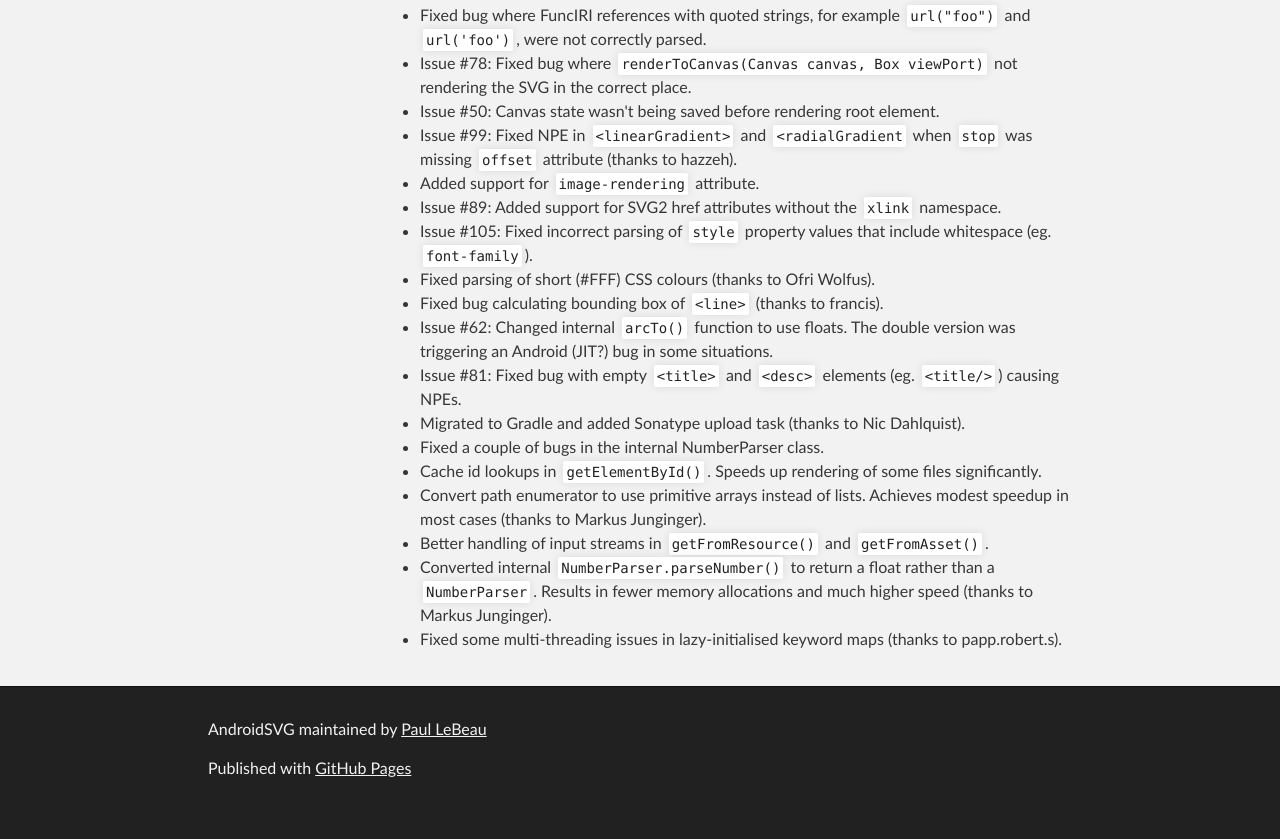
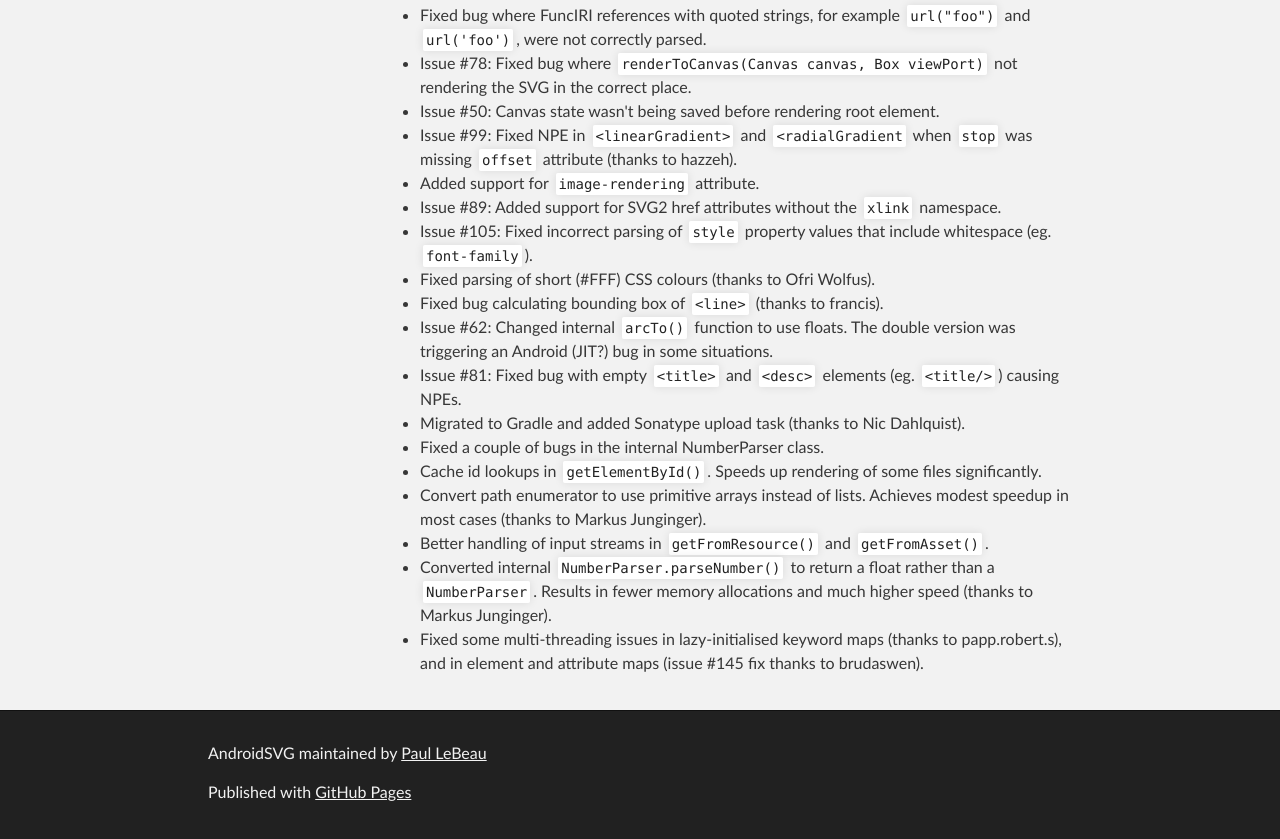
Before and after one commit to BigBadaboom/androidsvg, a plain HTML site: page release-1.3.html in a window 1280 px wide. Shown: the part 1679-2518 px from the top of the page. Before the commit the page ends 2494 px from the top, so only its background shows below. Drawn offline with Linux system fonts and the light colour scheme.

Commit message:
Added acknowledgement to @brudaswen for issue #145 fix.

```diff
--- a/release-1.3.html
+++ b/release-1.3.html
@@ -113,7 +113,7 @@ dependencies {
 <li>Convert path enumerator to use primitive arrays instead of lists.  Achieves modest speedup in most cases (thanks to Markus Junginger).</li>
 <li>Better handling of input streams in <code>getFromResource()</code> and <code>getFromAsset()</code>.</li>
 <li>Converted internal <code>NumberParser.parseNumber()</code> to return a float rather than a <code>NumberParser</code>. Results in fewer memory allocations and much higher speed (thanks to Markus Junginger).</li>
-<li>Fixed some multi-threading issues in lazy-initialised keyword maps (thanks to papp.robert.s).</li>
+<li>Fixed some multi-threading issues in lazy-initialised keyword maps (thanks to papp.robert.s), and in element and attribute maps (issue #145 fix thanks to brudaswen).</li>
 </ul>
 
 
```
